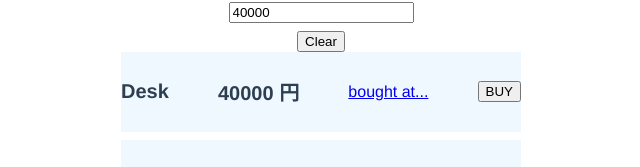
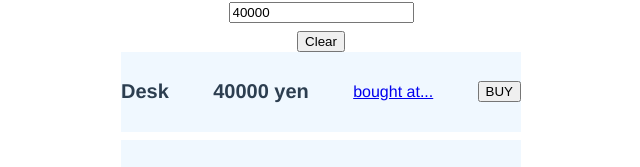
Before and after one commit to uni51/vue3-typescript-sample, a Vue app: page / in a window 1280 px wide. Shown: the part 167-334 px from the top of the page, without its empty margins (319-959 px from the left). Built offline with nearby package versions, Linux system fonts and the light colour scheme.

Commit message:
4-26 watch

```diff
--- a/src/components/Payment.vue
+++ b/src/components/Payment.vue
@@ -1,5 +1,5 @@
 <script setup lang="ts">
-import { ref, reactive, computed } from 'vue'
+import { ref, reactive, computed, watch, toRefs } from 'vue'
 
 // refでリアクティブに値を参照する（単一の値をリアクティブにする）
 // const itemName1 = ref<string>('Desk')
@@ -27,16 +27,27 @@ const clear = () => {
 
 const budget = 50000
 
-const priceLabel = computed(() => {
-	if (item1.price > budget * 2) {
-		return 'toooo expensive...'
-	} else if (item1.price > budget) {
-		return 'expensive..'
+// const priceLabel = computed(() => {
+// 	if (item1.price > budget * 2) {
+// 		return 'too expensive...'
+// 	} else if (item1.price > budget) {
+// 		return 'expensive..'
+// 	} else {
+// 		return item1.price + ' 円'
+// 	}
+// })
+
+const priceLabel = ref<string>(item1.price + ' yen')
+const { price } = toRefs(item1)
+watch(price, () => {
+	if (price.value > budget * 2) {
+		priceLabel.value = 'too expensive...'
+	} else if (price.value > budget) {
+		priceLabel.value = 'expensive..'
 	} else {
-		return item1.price + ' 円'
+		priceLabel.value = price.value + ' 円'
 	}
 })
-
 </script>
 
 <template>
```
